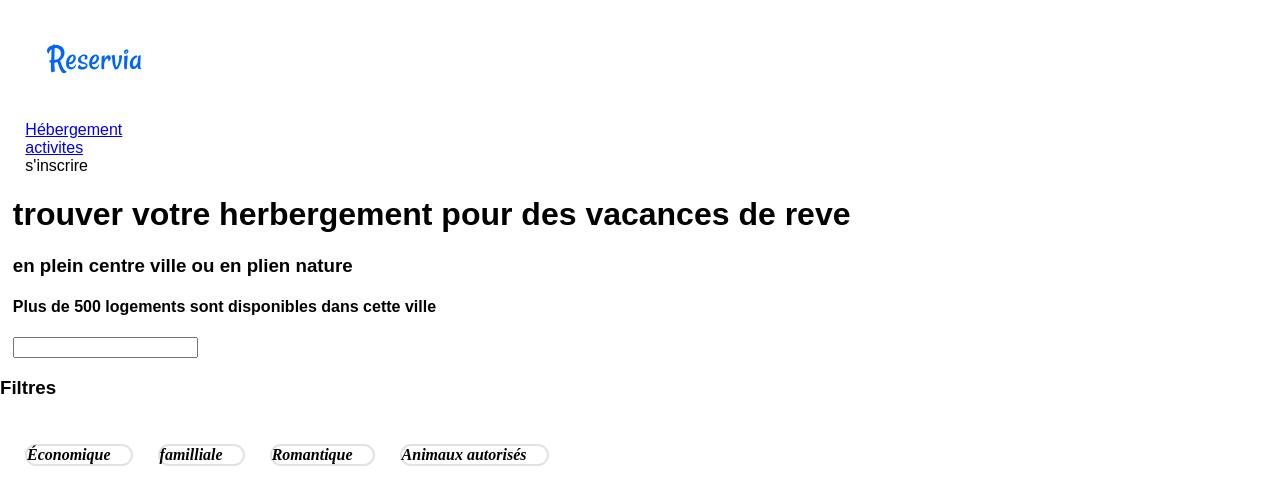
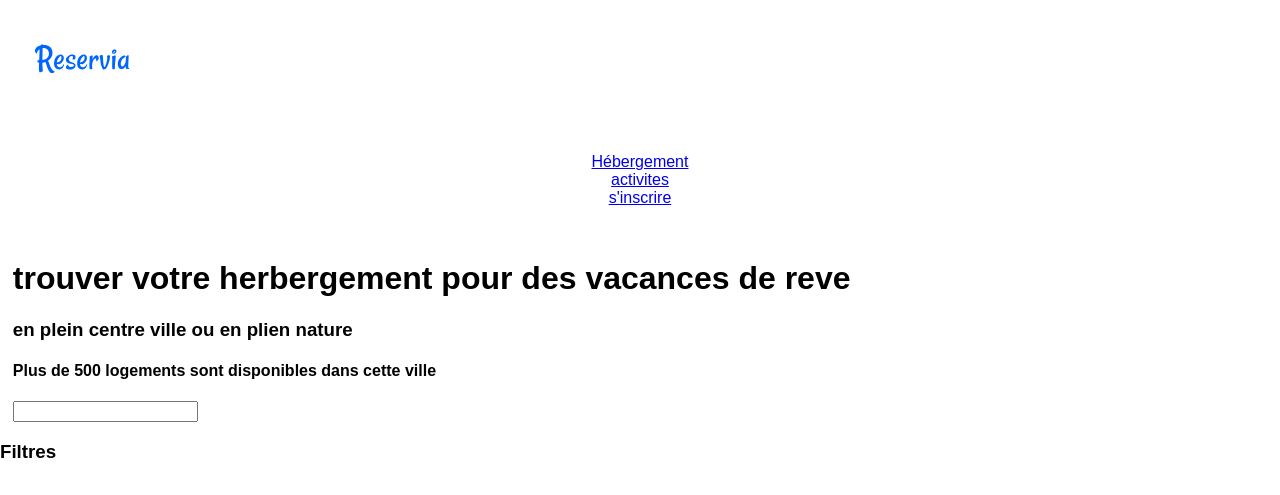
Before and after one commit to sbb400/projet-2, a plain HTML site: page index.html in a window 1280 px wide. Shown: the top 495 px of the page. Drawn offline with Linux system fonts and the light colour scheme; a script that the page names is missing.

Commit message:
version5

```diff
--- a/index.html
+++ b/index.html
@@ -10,16 +10,19 @@
 </head>
 <body>
     <header>
-        <nav class="navbar">
         <p>
             <a href="index.html"id= logo>
             <div class="icon"><img src="reservia.svg" alt="logo" id="logo"/></div></a>
         </p>
+        <nav class="navbar">
         <p>
-            <div class="underline-effect">
-            <a href="#blocs">Hébergement</a></div>
-    <div class="underline-effect"><a href="#blocs"> activites</a></div>
-       <div class="nav-1"a href="#s'inscrire">s'inscrire</a></div></p>
+        <div class="navbar-forme" id="navbar-local">
+        <div class="underline-effect"></div> <a href="#blocs">Hébergement</a></div>
+        <div class="nabar-forme" id="navbar-service">
+        <div class="underline-effect"></div> <a href="#blocs"> activites</a></div>
+        <div class="navbar-login" id="navbar-login">
+        <a href="#s'inscrire">s'inscrire</a></div>
+        </p>
 
         </nav>
 
--- a/styles5.css
+++ b/styles5.css
@@ -1,8 +1,27 @@
 .navbar
 {
+    display: flex;
+    justify-content: center;
+    align-items: center;
+    flex-direction: column;
     width: 98%;
     max-width: 1440px;
     margin: auto;
+}
+.navbar-local
+{
+    justify-content: space-between;
+    flex-direction: column;
+}
+.navbar-service
+{
+justify-content: space-between;
+flex-direction: column;
+}
+.navbar-login
+{
+    justify-content: space-between;
+    flex-direction: column;
 }
 .icon
 {
```
